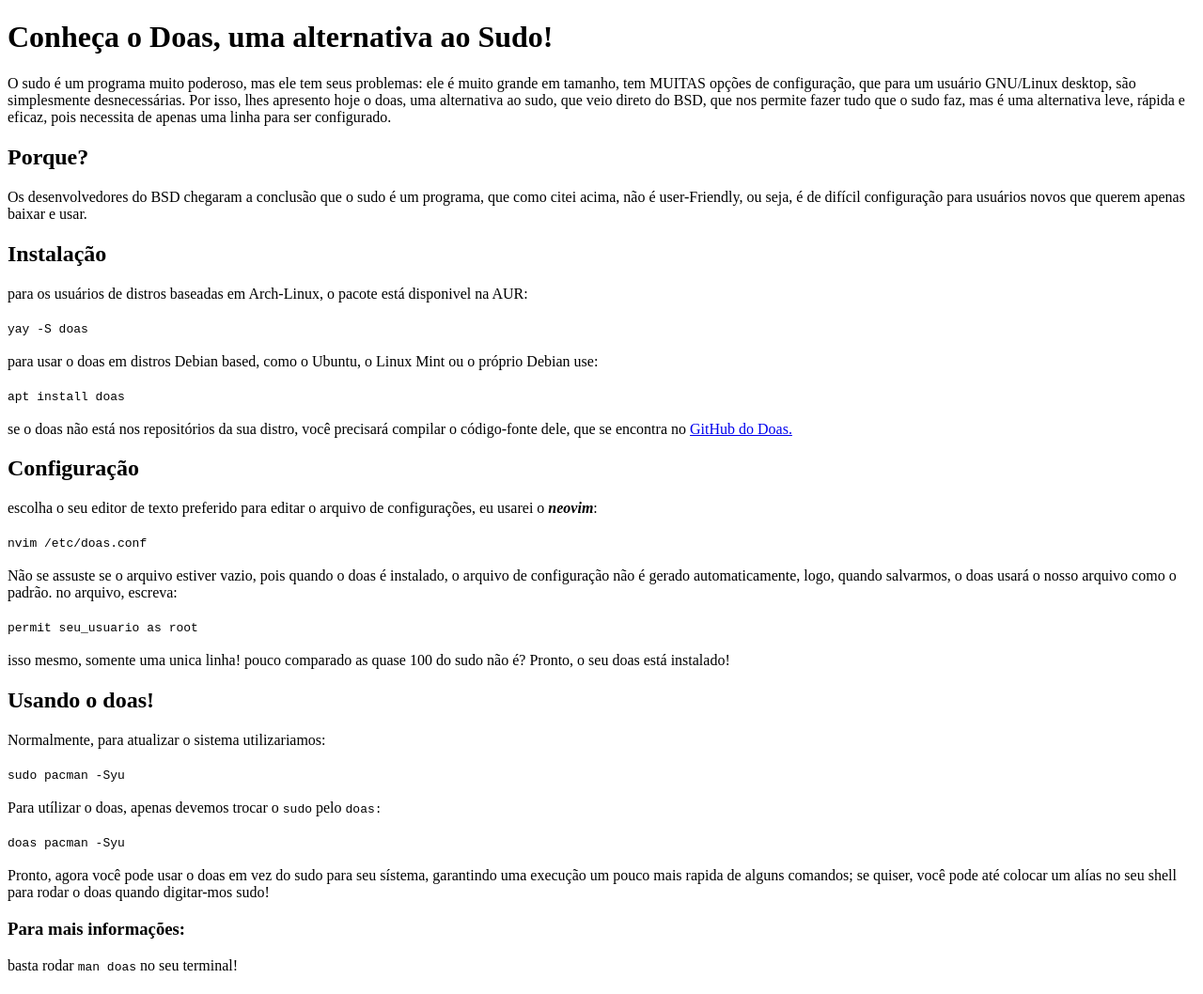
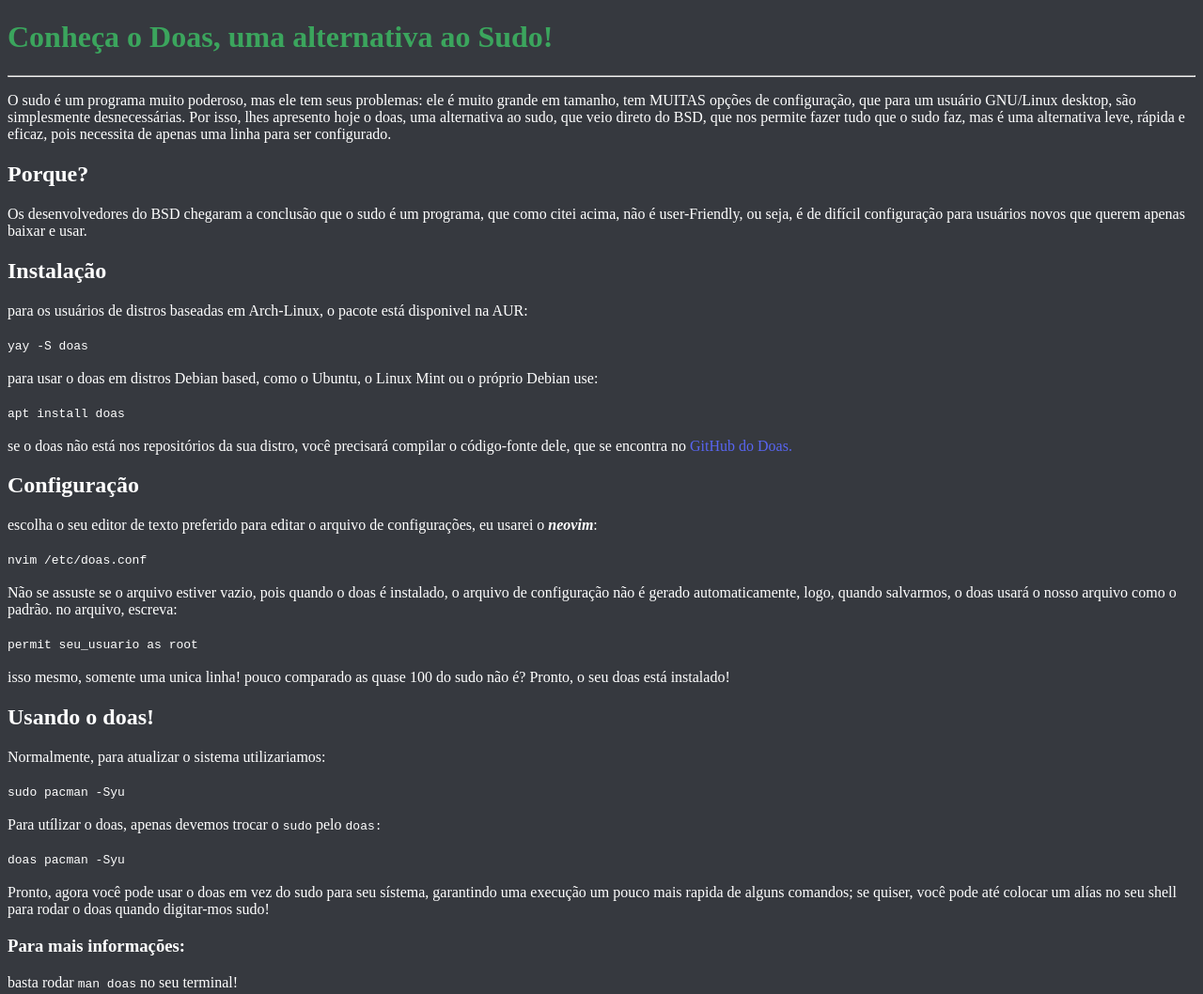
Before and after one commit to DoutorJP/pro1gram, a plain HTML site: page posts/conheca-doas.html in a window 1280 px wide. Shown: the whole page at 94% size. Drawn offline with Linux system fonts and the light colour scheme.

Commit message:
changed colorscheme (test #01)

```diff
--- /dev/null
+++ b/posts/conheca-doas.css
@@ -0,0 +1,13 @@
+body{
+	text-decoration: none;
+	color: white;
+	background-color: #36393f;
+}
+h1 {
+	color: #3ba55d;
+}
+
+a {
+	color: #5865f2;
+	text-decoration: none;
+}
--- a/posts/conheca-doas.html
+++ b/posts/conheca-doas.html
@@ -2,9 +2,11 @@
 <html>
 	<head>
 		<title>PRO1GRAM - DOAS</title>
+		<link rel="stylesheet" type="text/css" href="conheca-doas.css" />
 	</head>
 	<body>
 		<h1>Conheça o Doas, uma alternativa ao Sudo!</h1>
+		<hr>
 		<p>O sudo é um programa muito poderoso, mas ele tem seus problemas: ele é muito grande em tamanho, tem MUITAS opções de configuração, que para um usuário GNU/Linux desktop, são simplesmente desnecessárias.
 
 Por isso, lhes apresento hoje o doas, uma alternativa ao sudo, que veio direto do BSD, que nos permite fazer tudo que o sudo faz, mas é uma alternativa leve, rápida e eficaz, pois necessita de apenas uma linha para ser configurado.</p>
```
Also changed, not shown: index.html (+1 -1 lines).
